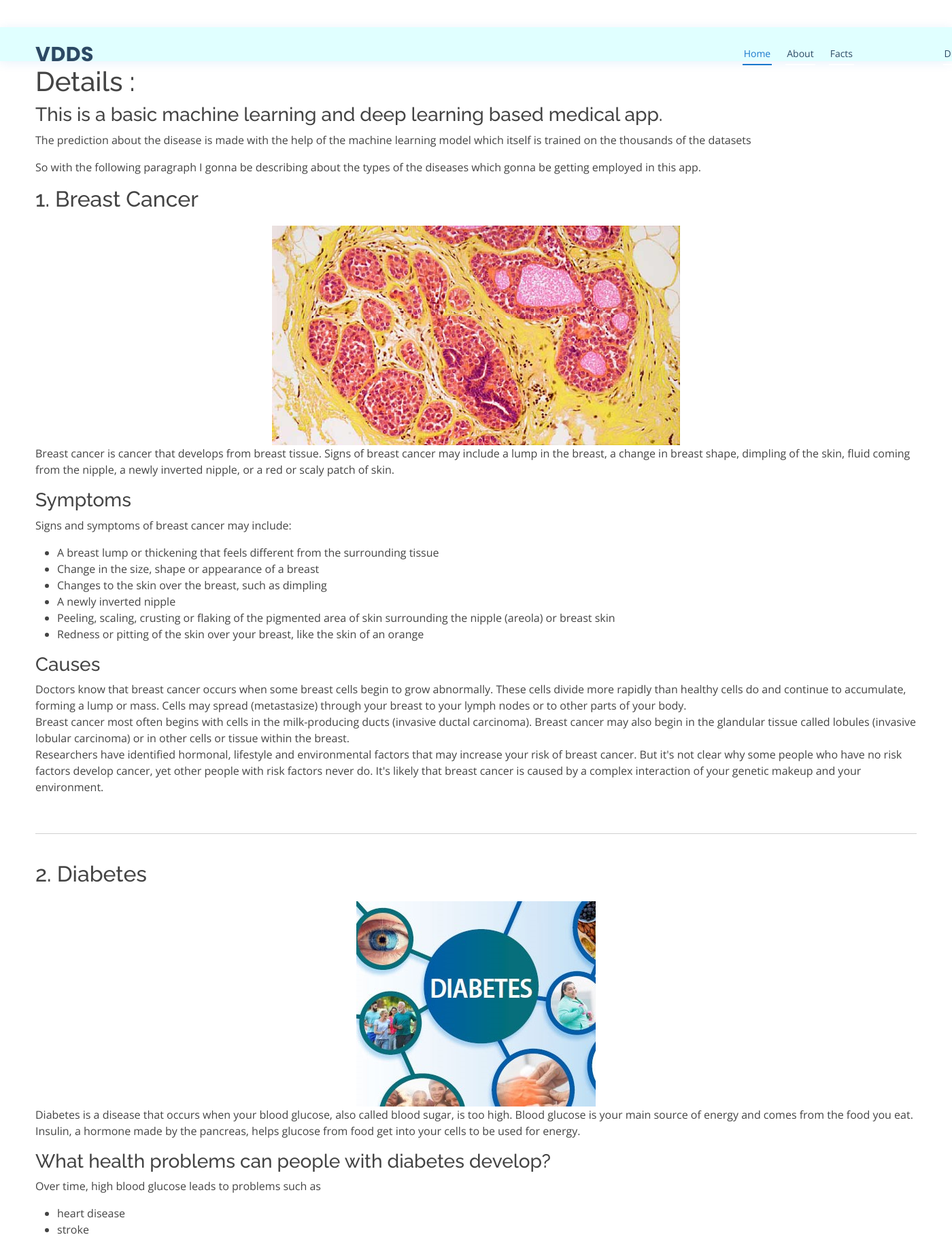
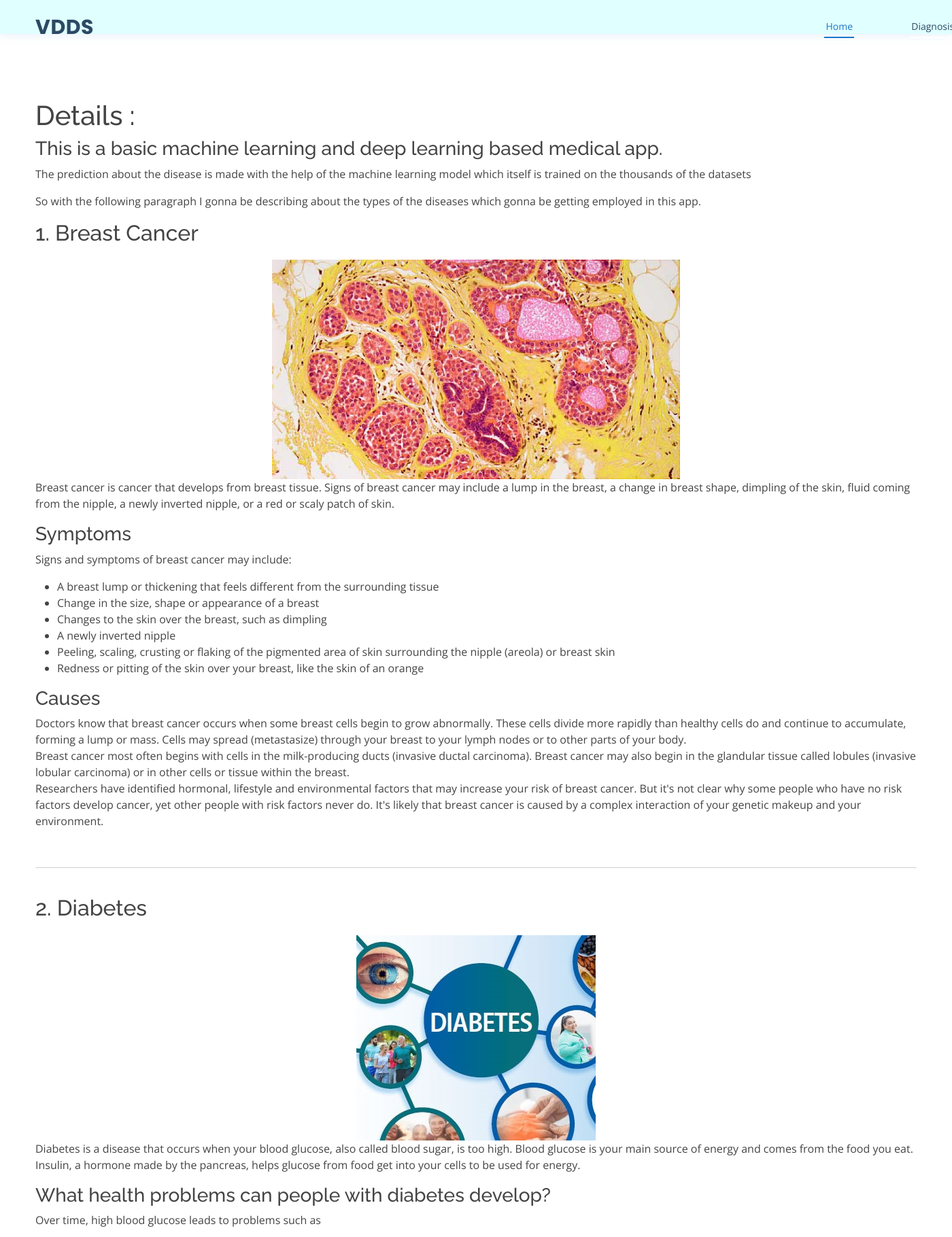
Before and after one commit to geethaguruju/Virtual-Disease-Diagnosis-System, a Flask app: page /about in a window 1400 px wide; the page is wider, and only the part inside the window is pictured. Shown: the top 1820 px of that part at 68% size. Run offline with Flask 2, Linux system fonts and the light colour scheme; parts of the project's set-up code (start-up, migrations or seed data) failed here and were passed over; some libraries are stand-ins or nearby versions.

Commit message:
Update main.html

```diff
--- a/template/main.html
+++ b/template/main.html
@@ -1,6 +1,42 @@
 <!DOCTYPE html>
 <html>
   <head>
+    <meta name="viewport" content="width=device-width, initial-scale=1.0">
+  <meta name="og:title" content="Virtual Disease Diagnosis System">
+  <meta name="author" content="Geetha, Ayushi, Priyanka">
+  <meta name="og:image" content="static/logo1.png">
+  <meta name="Keywords" content="Flask, Machine Learning, Deep Learning, Artificial Intelligence, AI, ML,DL, Web Development">
+  <meta name="description" content="A Machine Learning and Deep Learning based webapp for Multiple Disease Prediction.">
+  <title>Virtual Disease Diagonsis System</title>
+  <link rel="stylesheet" type="text/css" href="{{ url_for('static', filename='main.css') }}">
+  <link rel="icon" href="{{ url_for('static', filename = 'logo1.png') }}" type="image/icon type">
+	<link rel="stylesheet" href="https://stackpath.bootstrapcdn.com/bootstrap/4.3.1/css/bootstrap.min.css" integrity="sha384-ggOyR0iXCbMQv3Xipma34MD+dH/1fQ784/j6cY/iJTQUOhcWr7x9JvoRxT2MZw1T" crossorigin="anonymous">
+    <link href="https://cdnjs.cloudflare.com/ajax/libs/font-awesome/4.7.0/css/font-awesome.min.css" rel="stylesheet"/>
+    <link rel="canonical" href="https://getbootstrap.com/docs/4.0/examples/sticky-footer/">
+    <script src="https://code.jquery.com/jquery-3.3.1.slim.min.js" integrity="sha384-q8i/X+965DzO0rT7abK41JStQIAqVgRVzpbzo5smXKp4YfRvH+8abtTE1Pi6jizo" crossorigin="anonymous"></script>
+    <script src="https://cdnjs.cloudflare.com/ajax/libs/popper.js/1.14.7/umd/popper.min.js" integrity="sha384-UO2eT0CpHqdSJQ6hJty5KVphtPhzWj9WO1clHTMGa3JDZwrnQq4sF86dIHNDz0W1" crossorigin="anonymous"></script>
+    <script src="https://stackpath.bootstrapcdn.com/bootstrap/4.3.1/js/bootstrap.min.js" integrity="sha384-JjSmVgyd0p3pXB1rRibZUAYoIIy6OrQ6VrjIEaFf/nJGzIxFDsf4x0xIM+B07jRM" crossorigin="anonymous"></script>
+
+    <!-- Favicons -->
+    <link href="{{ url_for('static', filename='favicon.png') }}" rel="icon">
+    <link href="{{ url_for('static', filename='apple-touch-icon.png') }}" rel="apple-touch-icon">
+
+    <!-- Google Fonts -->
+    <link href="https://fonts.googleapis.com/css?family=Open+Sans:300,300i,400,400i,600,600i,700,700i|Raleway:300,300i,400,400i,500,500i,600,600i,700,700i|Poppins:300,300i,400,400i,500,500i,600,600i,700,700i" rel="stylesheet">
+
+    <!-- Vendor CSS Files -->
+    <link href="{{ url_for('static', filename='css/all.min.css') }}" rel="stylesheet">
+    <link href="{{ url_for('static', filename='css/animate.min.css') }}" rel="stylesheet">
+    <link href="{{ url_for('static', filename='css/bootstrap.min.css') }}" rel="stylesheet">
+    <link href="{{ url_for('static', filename='css/bootstrap-icons.css') }}" rel="stylesheet">
+    <link href="{{ url_for('static', filename='css/boxicons.min.css') }}" rel="stylesheet">
+    <link href="{{ url_for('static', filename='css/glightbox.min.css') }}" rel="stylesheet">
+    <link href="{{ url_for('static', filename='css/remixicon.css') }}" rel="stylesheet">
+    <link href="{{ url_for('static', filename='css/swiper-bundle.min.css') }}" rel="stylesheet">
+
+    <!-- Template Main CSS File -->
+    <link href="{{ url_for('static', filename='css/style.css') }}" rel="stylesheet">
+
     <style>
       html, body{ height:100%; margin:0; }
   header{ height:50px;}
@@ -189,25 +225,6 @@
     <meta content="" name="description">
     <meta content="" name="keywords">
 
-    <!-- Favicons -->
-    <link href="{{ url_for('static', filename='favicon.png') }}" rel="icon">
-    <link href="{{ url_for('static', filename='apple-touch-icon.png') }}" rel="apple-touch-icon">
-
-    <!-- Google Fonts -->
-    <link href="https://fonts.googleapis.com/css?family=Open+Sans:300,300i,400,400i,600,600i,700,700i|Raleway:300,300i,400,400i,500,500i,600,600i,700,700i|Poppins:300,300i,400,400i,500,500i,600,600i,700,700i" rel="stylesheet">
-
-    <!-- Vendor CSS Files -->
-    <link href="{{ url_for('static', filename='css/all.min.css') }}" rel="stylesheet">
-    <link href="{{ url_for('static', filename='css/animate.min.css') }}" rel="stylesheet">
-    <link href="{{ url_for('static', filename='css/bootstrap.min.css') }}" rel="stylesheet">
-    <link href="{{ url_for('static', filename='css/bootstrap-icons.css') }}" rel="stylesheet">
-    <link href="{{ url_for('static', filename='css/boxicons.min.css') }}" rel="stylesheet">
-    <link href="{{ url_for('static', filename='css/glightbox.min.css') }}" rel="stylesheet">
-    <link href="{{ url_for('static', filename='css/remixicon.css') }}" rel="stylesheet">
-    <link href="{{ url_for('static', filename='css/swiper-bundle.min.css') }}" rel="stylesheet">
-
-    <!-- Template Main CSS File -->
-    <link href="{{ url_for('static', filename='css/style.css') }}" rel="stylesheet">
 
     <!-- =======================================================
     * Template Name: Medilab - v4.8.1
@@ -219,20 +236,10 @@
 
 
 <body>
-  <div id="topbar" class="d-flex align-items-center fixed-top">
-    <div class="container d-flex justify-content-between">
-      <div class="contact-info d-flex align-items-center">
-
-      </div>
-      <div class="d-none d-lg-flex social-links align-items-center">
 
 
-      </div>
-    </div>
-  </div>
-
   <!-- ======= Header ======= -->
-  <header id="header" class="fixed-top" style="background-color:#E0FFFF" >
+  <header id="header"  style="background-color:#E0FFFF" >
     <div class="container d-flex align-items-center">
 
       <h1 class="logo me-auto"><a href="/home">VDDS</a></h1>
@@ -242,8 +249,6 @@
       <nav id="navbar" class="navbar order-last order-lg-0">
         <ul>
           <li><a class="nav-link scrollto active" href="#hero">Home</a></li>
-          <li><a class="nav-link scrollto" href="#departments">About</a></li>
-          <li><a class="nav-link scrollto" href="#services">Facts</a></li>
           <li id="drop" class="dropdown"><a href="#"><span>Diagnosis</span> <i class="bi fa-caret-down"></i></a>
             <ul>
               <li><a href="/general">General Diagnosis</a></li>
@@ -282,7 +287,7 @@
 	{% block content %}
 
 	{% endblock %}
-    </div>
+  </div>
   </main>
  <!-- ======= Footer ======= -->
  <footer id="footer" style="background-color:#E0FFFF">
```
